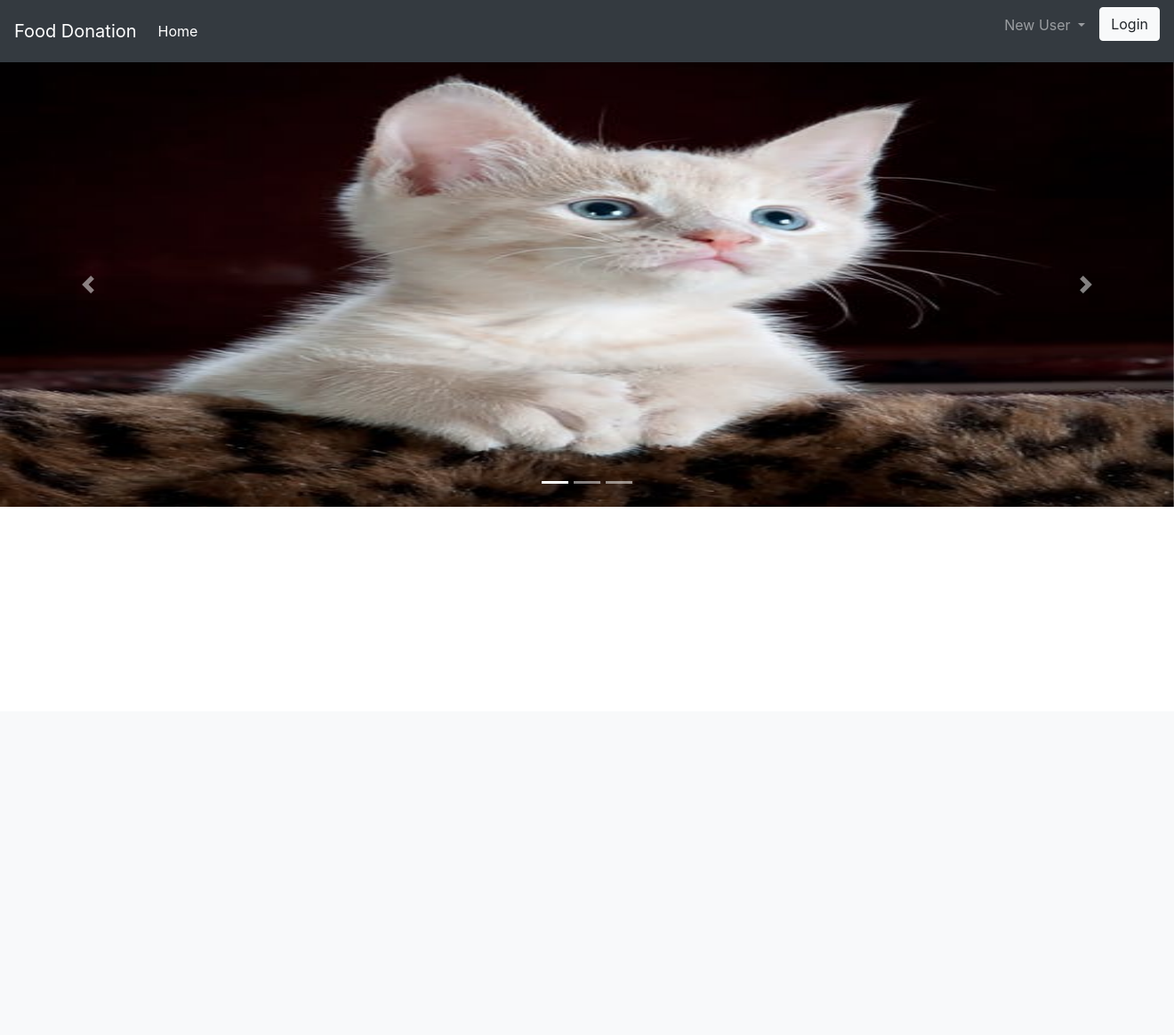
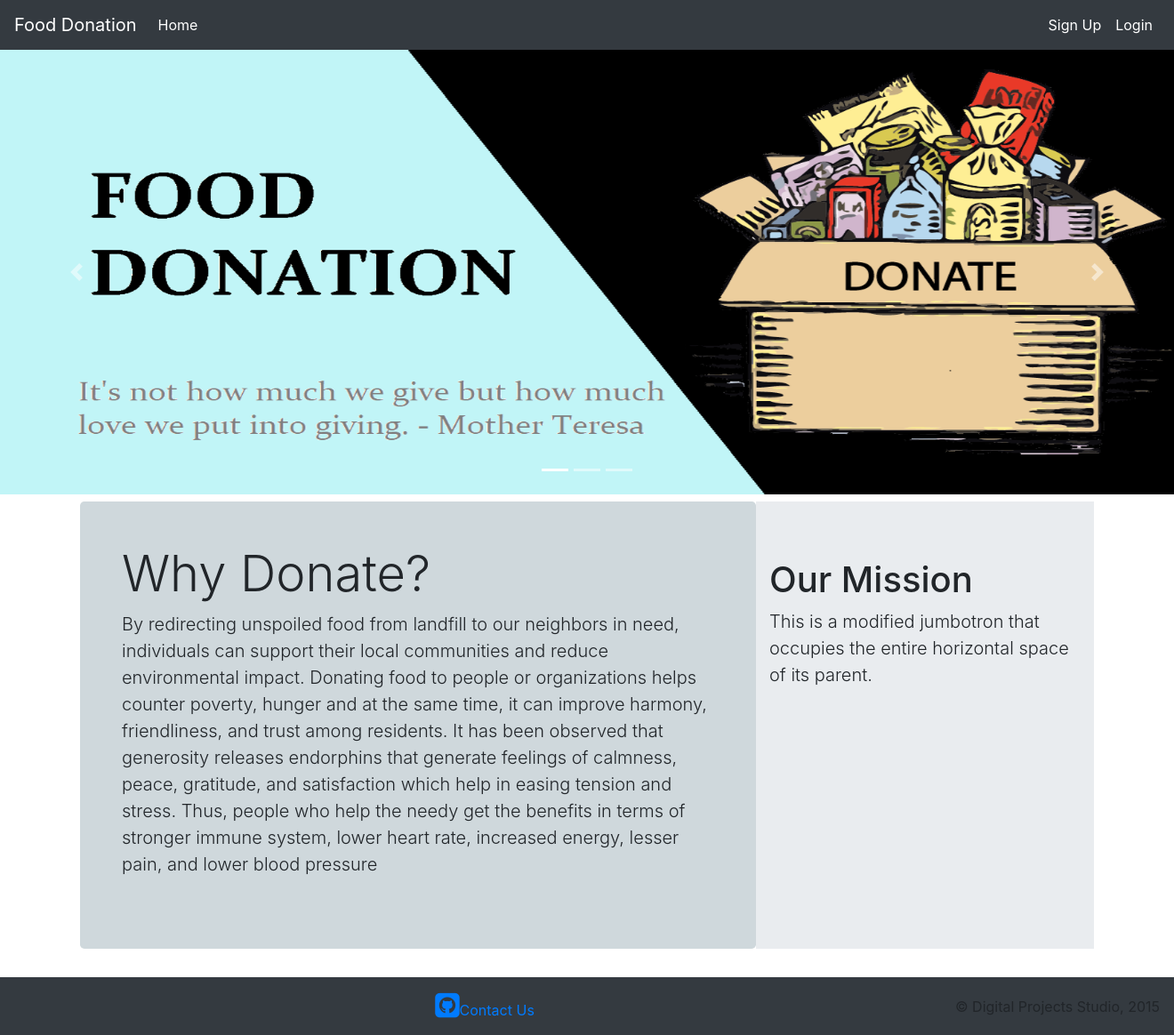
Before and after one commit to adityanav123/FoodDonation, a Django app: page / in a window 1320 px wide; the page is wider, and only the part inside the window is pictured. Shown: that part at 89% size. Before the commit the page ends 570 px from the top of that part, so only its background shows below. Run offline with Django 3.2, Linux system fonts and the light colour scheme; some libraries are stand-ins or nearby versions.

Commit message:
Update home_gc.html

```diff
--- a/templates/home_gc.html
+++ b/templates/home_gc.html
@@ -37,34 +37,32 @@ form.fix-rounded-right {
               <a class="nav-link" href="{% url 'home' %}">Home <span class="sr-only">(current)</span></a>
             </li>
           </ul>
-          <!--
-              UN and PWD CHANGE REQUIRed
-           -->
-           <!-- <li class="nav-item">
-            <a class="nav-link" href="#">Link</a>
-          </li> -->
+
           <ul class="navbar-nav ml-auto">
-            <li class="nav-item dropdown">
+            <li class="nav-item active">
+              <a class="nav-link" href="{% url 'signup' %}">Sign Up<span class="sr-only">(current)</span></a>
+            </li>
+            <li class="nav-item active">
+              <a class="nav-link" href="{% url 'login' %}">Login<span class="sr-only">(current)</span></a>
+            </li>
+            <!-- <li class="nav-item dropdown">
               <a class="nav-link dropdown-toggle" href="#" id="navbarDropdown" role="button" data-toggle="dropdown" aria-haspopup="true" aria-expanded="false">
                 New User
               </a>
               <div class="dropdown-menu" aria-labelledby="navbarDropdown">
                 <a class="dropdown-item" href="{% url 'signup' %}">Create Account</a>
               </div>
-            </li>
+            </li> -->
 
 
-            <form class="form-inline" method="post" action = "{% url 'login_view' %}"> {% csrf_token %}
-              {{ form }}
-              <!-- <p1></p1><br> -->
-              <button class="btn btn-light my-2 ml-2 my-sm-0" type="submit">Login</button>
-            </form>
+
           </ul>
 
         </div>
       </nav>
 
-
+      <div class="row">
+        <div class="col-12 mx-0 px-0">
             <div id="carouselExampleIndicators" class="carousel slide" data-ride="carousel">
               <ol class="carousel-indicators">
                 <li data-target="#carouselExampleIndicators" data-slide-to="0" class="active"></li>
@@ -73,13 +71,14 @@ form.fix-rounded-right {
               </ol>
               <div class="carousel-inner">
                 <div class="carousel-item active">
-            <img src="{% static 'images/kitty1.jpeg' %}" class="d-block w-100" alt="..hi" width="100" height="500">
+                  <img src="{% static 'images/cr4.png' %}" class="d-block w-100" alt="..hi" width="100" height="500">
                 </div>
                 <div class="carousel-item">
-            <img src="{% static 'images/try.jpg' %}" class="d-block w-100" alt="..." width="100" height="500">
+                    <img src="{% static 'images/cr3.png' %}" class="d-block w-100"  width="100" height="500">
+                    <!-- <div class="centered">Centered</div> -->
                   </div>
                 <div class="carousel-item">
-            <img src="{% static 'images/try.jpg' %}" class="d-block w-100"  width="100" height="500">
+                  <img src="{% static 'images/cr6.png' %}" class="d-block w-100"  width="100" height="500">
                 </div>
               </div>
               <a class="carousel-control-prev" href="#carouselExampleIndicators" role="button" data-slide="prev">
@@ -91,5 +90,87 @@ form.fix-rounded-right {
                 <span class="sr-only">Next</span>
               </a>
             </div>
+        </div>
+        <!-- <div class="col">
+        <div class="card">
+          <img src="..." class="card-img-top" alt="...">
+          <div class="card-body">
+            <p class="card-text">Some quick example text to build on the card title and make up the bulk of the card's content.</p>
+          </div>
+        </div>
+        <div class="card">
+          <img src="..." class="card-img-top" alt="...">
+          <div class="card-body">
+            <p class="card-text">Some quick example text to build on the card title and make up the bulk of the card's content.</p>
+          </div>
+        </div> -->
+        </div>
+        <!-- <div class="col-4 mx-0 jumbotron" style="background-color:#CFD8DC;">
+          <div class="container">
+            <h1 class="display-4">Why Donate?</h1>
+            <p class="lead">This is a modified jumbotron that occupies the entire horizontal space of its parent.</p>
+          </div>
+        </div> -->
+      </div>
+
+      <!-- <div class="container mt-2"> -->
+        <!-- <div class="row" style="align-content:right;">
+          <div class="card mx-4" style="width: 18rem;">
+            <img src="..." class="card-img-top" alt="...">
+            <div class="card-body">
+              <p class="card-text">Some quick example text to build on the card title and make up the bulk of the card's content.</p>
+            </div>
+          </div>
+          <div class="card mx-4" style="width: 18rem;">
+            <img src="..." class="card-img-top" alt="...">
+            <div class="card-body">
+              <p class="card-text">Some quick example text to build on the card title and make up the bulk of the card's content.</p>
+            </div>
+          </div>
+          <div class="card mx-4" style="width: 18rem;">
+            <img src="..." class="card-img-top" alt="...">
+            <div class="card-body">
+              <p class="card-text">Some quick example text to build on the card title and make up the bulk of the card's content.</p>
+            </div>
+          </div>
+        </div> -->
+      <!-- </div> -->
+
+      <div class="container mt-2">
+        <div class="row">
+          <div class="col-8 pt-5 jumbotron" style="background-color:#CFD8DC;">
+            <div class="container">
+              <h1 class="display-4">Why Donate?</h1>
+              <p class="lead">By redirecting unspoiled food from landfill to our neighbors in need, individuals can support their local communities and reduce environmental impact.
+                Donating food to people or organizations helps counter poverty, hunger and at the same time, it can improve harmony, friendliness, and trust among residents.
+                It has been observed that generosity releases endorphins that generate feelings of calmness, peace, gratitude, and satisfaction which help in easing tension and stress.
+                Thus, people who help the needy get the benefits in terms of stronger immune system, lower heart rate, increased energy, lesser pain, and lower blood pressure</p>
+            </div>
+          </div>
+          <div class="col-4 jumbotron jumbotron-fluid">
+            <div class="container">
+              <h1 class="">Our Mission</h1>
+              <p class="lead">This is a modified jumbotron that occupies the entire horizontal space of its parent.</p>
+            </div>
+          </div>
+        </div>
+      </div>
+
+
+      <footer>
+        <div class= "navbar navbar-inverse bg-dark navbar-static-bottom" role="navigation">
+            <div class="navbar-text pull-left">
+            </div>
+            <div class= "navbar-text pull-right">
+        <!-- Add in your social media / github links here -->
+                <a href="contact link">
+                    <i class="fa fa-github-square fa-2x"></i>Contact Us</a>
+            </div>
+            <!--Below is the copyright information for the site. You can fill in your own here.-->
+            <div class="navbar-text pull-left">
+            &copy; Digital Projects Studio, 2015
+            </div>
+        </div>
+        </footer>
 
 </body>
```
Lines whose indentation alone changed are shown as unchanged.
